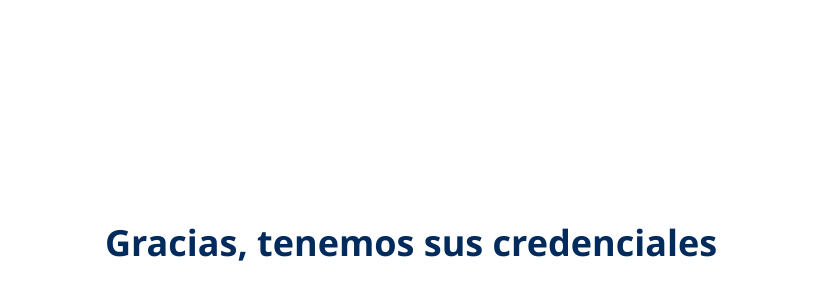
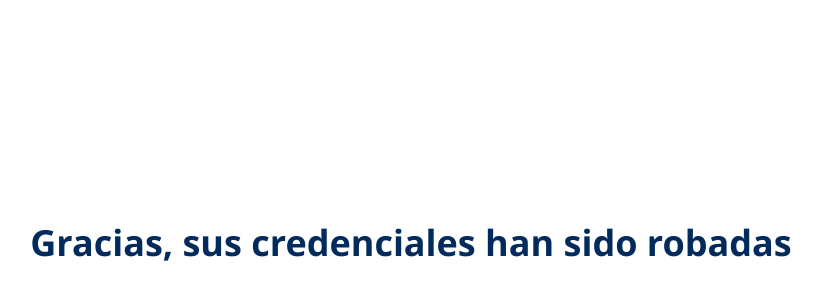
Before and after one commit to efgc/efgc.github.io, a plain HTML site: page pagina2.html in a window 1280 px wide. Shown: the part 158-458 px from the top of the page, without its empty margins (229-1051 px from the left). Drawn offline with Linux system fonts and the light colour scheme.

Commit message:
Update pagina2.html

```diff
--- a/pagina2.html
+++ b/pagina2.html
@@ -25,7 +25,7 @@
 </head>
 <body>
   <div class="message">
-    Gracias, tenemos sus credenciales
+    Gracias, sus credenciales han sido robadas
   </div>
 </body>
 </html>
```
